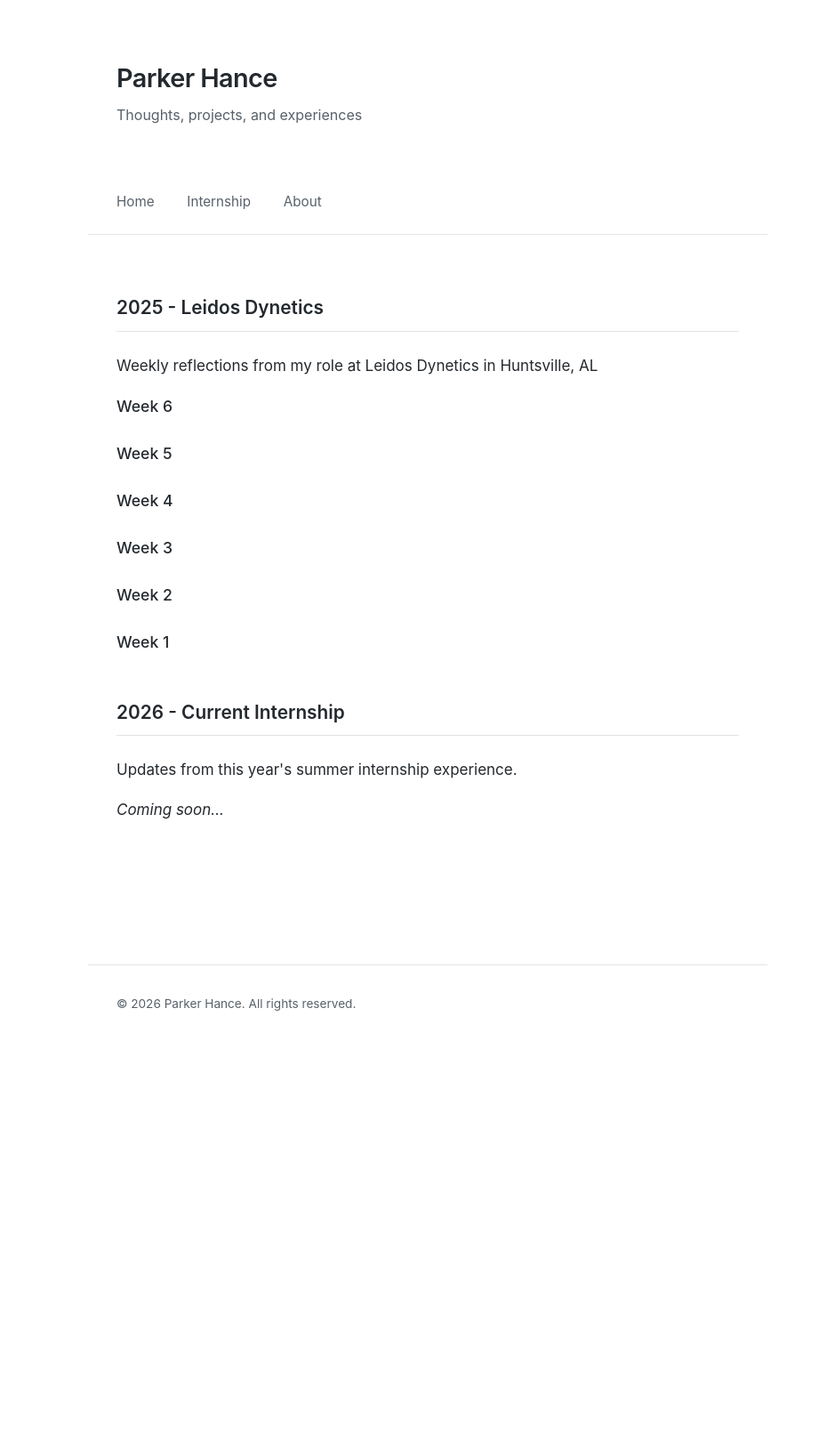
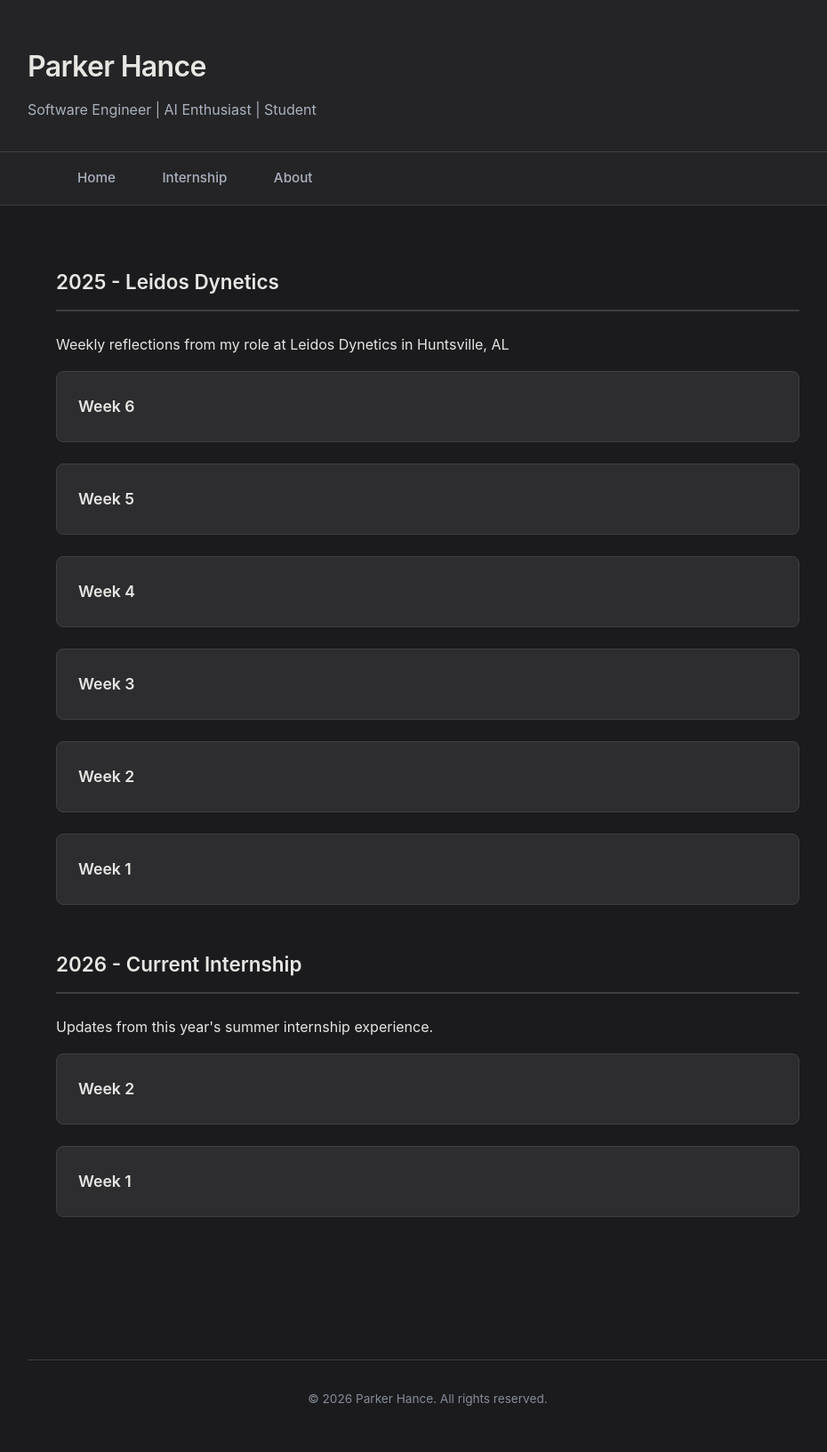
Before and after one commit to CocoFruit/blog, a Jekyll site: the page built from internship.md, in a window 1280 px wide. Shown: the whole page at 89% size, without its empty margins (159-1089 px from the left). Built offline with Jekyll 4.4.1, drawn with Linux system fonts in a browser that asks for light colours; before the commit the page ends 1188 px from its top, so only the background shows below that.

Commit message:
Dark theme with rich homepage - Chirpy inspired
- Implemented dark color scheme with VS Code-inspired colors
- Rich homepage with hero section, recent posts, internship updates, and photos
- Card-based layout with shadows and hover effects
- Better visual hierarchy and spacing
- Added sample internship weeks
- Updated site description

```diff
--- a/_config.yml
+++ b/_config.yml
@@ -1,6 +1,6 @@
 # Site settings
 title: Parker Hance
-description: Thoughts, projects, and experiences
+description: Software Engineer | AI Enthusiast | Student
 baseurl: "/blog" # GitHub Pages repository name
 url: "https://cocofruit.github.io" # Your GitHub Pages URL
 
--- a/_includes/header.html
+++ b/_includes/header.html
@@ -1,4 +1,6 @@
 <header>
-  <h1>{{ site.title }}</h1>
-  <p>{{ site.description }}</p>
+  <div class="container">
+    <h1>{{ site.title }}</h1>
+    <p>{{ site.description }}</p>
+  </div>
 </header>
--- a/_includes/nav.html
+++ b/_includes/nav.html
@@ -1,5 +1,7 @@
 <nav>
-  <a href="{{ '/' | relative_url }}">Home</a>
-  <a href="{{ '/internship' | relative_url }}">Internship</a>
-  <a href="{{ '/about' | relative_url }}">About</a>
+  <div class="container">
+    <a href="{{ '/' | relative_url }}">Home</a>
+    <a href="{{ '/internship' | relative_url }}">Internship</a>
+    <a href="{{ '/about' | relative_url }}">About</a>
+  </div>
 </nav>
--- a/assets/css/style.css
+++ b/assets/css/style.css
@@ -1,100 +1,238 @@
-/* Base styles */
+/* Dark Theme - Chirpy Inspired */
+:root {
+  --bg-color: #1b1b1e;
+  --bg-secondary: #242426;
+  --bg-tertiary: #2d2d30;
+  --text-primary: #e8e6e3;
+  --text-secondary: #abb2bf;
+  --text-muted: #868c98;
+  --accent-color: #77b7ff;
+  --accent-hover: #9ac9ff;
+  --border-color: #3e3e42;
+  --code-bg: #2d2d30;
+  --shadow: rgba(0, 0, 0, 0.3);
+}
+
+* {
+  box-sizing: border-box;
+}
+
 body {
   margin: 0;
   font-family: -apple-system, BlinkMacSystemFont, "Segoe UI", Helvetica, Arial, sans-serif;
-  background-color: #ffffff;
-  color: #24292e;
-  line-height: 1.65;
-  font-size: 17px;
+  background-color: var(--bg-color);
+  color: var(--text-primary);
+  line-height: 1.7;
+  font-size: 16px;
 }
 
+/* Header */
 header {
-  padding: 4rem 2rem 2rem;
-  max-width: 700px;
+  background: var(--bg-secondary);
+  padding: 3rem 2rem 2rem;
+  border-bottom: 1px solid var(--border-color);
+}
+
+header .container {
+  max-width: 900px;
   margin: 0 auto;
+  padding: 0;
 }
 
 header h1 {
-  font-size: 1.8rem;
-  margin: 0 0 0.25rem;
+  font-size: 2rem;
+  margin: 0 0 0.5rem;
   font-weight: 600;
-  color: #24292e;
+  color: var(--text-primary);
   letter-spacing: -0.02em;
 }
 
 header p {
   font-size: 1rem;
   margin: 0;
-  color: #586069;
+  color: var(--text-secondary);
   font-weight: 400;
 }
 
+/* Navigation */
 nav {
-  max-width: 700px;
-  margin: 2rem auto 0;
-  padding: 0 2rem 1rem;
-  border-bottom: 1px solid #e1e4e8;
+  background: var(--bg-secondary);
+  border-bottom: 1px solid var(--border-color);
+  padding: 0;
+}
+
+nav .container {
+  max-width: 900px;
+  margin: 0 auto;
+  padding: 0 2rem;
 }
 
 nav a {
   display: inline-block;
-  padding: 0.5rem 0;
-  margin-right: 2rem;
-  color: #586069;
+  padding: 1rem 1.5rem;
+  color: var(--text-secondary);
   text-decoration: none;
-  font-weight: 400;
+  font-weight: 500;
   font-size: 0.95rem;
-  transition: color 0.2s ease;
+  transition: all 0.2s ease;
+  border-bottom: 2px solid transparent;
 }
 
 nav a:hover {
-  color: #24292e;
+  color: var(--accent-color);
+  border-bottom-color: var(--accent-color);
 }
 
+/* Main Container */
 .container {
-  max-width: 700px;
+  max-width: 900px;
   margin: 0 auto;
   padding: 3rem 2rem;
 }
 
-article {
-  margin-bottom: 3.5rem;
-  padding-bottom: 2.5rem;
+/* Home Page Hero */
+.hero {
+  background: linear-gradient(135deg, var(--bg-secondary) 0%, var(--bg-tertiary) 100%);
+  padding: 3rem 2rem;
+  border-radius: 12px;
+  margin-bottom: 3rem;
+  border: 1px solid var(--border-color);
 }
 
-article:last-child {
+.hero h2 {
+  font-size: 1.8rem;
+  margin: 0 0 1rem;
+  color: var(--text-primary);
+}
+
+.hero p {
+  font-size: 1.1rem;
+  color: var(--text-secondary);
+  line-height: 1.6;
+  margin: 0;
+}
+
+/* Card Sections */
+.section-card {
+  background: var(--bg-secondary);
+  padding: 2rem;
+  border-radius: 12px;
+  margin-bottom: 2rem;
+  border: 1px solid var(--border-color);
+  box-shadow: 0 4px 12px var(--shadow);
+}
+
+.section-card h2 {
+  color: var(--text-primary);
+  font-size: 1.5rem;
+  margin: 0 0 1.5rem;
+  font-weight: 600;
+  border-bottom: 2px solid var(--border-color);
+  padding-bottom: 0.75rem;
+}
+
+/* Post List */
+.post-list {
+  list-style: none;
+  padding: 0;
+  margin: 0;
+}
+
+.post-list li {
+  margin-bottom: 1.5rem;
+  padding-bottom: 1.5rem;
+  border-bottom: 1px solid var(--border-color);
+}
+
+.post-list li:last-child {
   border-bottom: none;
+  margin-bottom: 0;
+  padding-bottom: 0;
+}
+
+.post-list h3 {
+  margin: 0 0 0.5rem;
+  font-size: 1.2rem;
+  font-weight: 600;
+}
+
+.post-list h3 a {
+  color: var(--text-primary);
+  text-decoration: none;
+  transition: color 0.2s ease;
+}
+
+.post-list h3 a:hover {
+  color: var(--accent-color);
+}
+
+.post-meta {
+  color: var(--text-muted);
+  font-size: 0.85rem;
+  margin-bottom: 0.5rem;
+  display: block;
+}
+
+.post-list p {
+  color: var(--text-secondary);
+  margin: 0;
+  line-height: 1.6;
+}
+
+/* Photo Grid */
+.photo-grid {
+  display: grid;
+  grid-template-columns: repeat(auto-fit, minmax(200px, 1fr));
+  gap: 1rem;
+  margin: 1.5rem 0 0;
+}
+
+.photo-grid img {
+  width: 100%;
+  height: 180px;
+  object-fit: cover;
+  border-radius: 8px;
+  border: 1px solid var(--border-color);
+  transition: transform 0.2s ease, box-shadow 0.2s ease;
+}
+
+.photo-grid img:hover {
+  transform: translateY(-4px);
+  box-shadow: 0 8px 16px var(--shadow);
+}
+
+/* Articles */
+article {
+  margin-bottom: 3rem;
 }
 
 article h1,
 article h2 {
-  color: #24292e;
-  font-size: 1.5rem;
-  margin: 0 0 0.75rem;
+  color: var(--text-primary);
+  font-size: 1.6rem;
+  margin: 2rem 0 1rem;
   font-weight: 600;
   line-height: 1.3;
-  letter-spacing: -0.02em;
 }
 
-article h2 a {
-  color: #24292e;
-  text-decoration: none;
-}
-
-article h2 a:hover {
-  color: #0366d6;
+article h3 {
+  color: var(--text-primary);
+  font-size: 1.3rem;
+  margin: 1.5rem 0 1rem;
+  font-weight: 600;
 }
 
 article p {
-  margin: 1.25rem 0;
-  color: #24292e;
+  margin: 1rem 0;
+  color: var(--text-secondary);
+  line-height: 1.7;
 }
 
 article ul,
 article ol {
-  margin: 1.25rem 0;
-  padding-left: 1.5rem;
-  color: #24292e;
+  margin: 1rem 0;
+  padding-left: 2rem;
+  color: var(--text-secondary);
 }
 
 article li {
@@ -102,99 +240,80 @@
 }
 
 article code {
-  background: #f6f8fa;
-  padding: 0.2em 0.4em;
-  border-radius: 3px;
+  background: var(--code-bg);
+  padding: 0.2em 0.5em;
+  border-radius: 4px;
   font-family: SFMono-Regular, Consolas, "Liberation Mono", Menlo, monospace;
   font-size: 0.9em;
-  color: #24292e;
+  color: #e06c75;
+  border: 1px solid var(--border-color);
 }
 
 article pre {
-  background: #f6f8fa;
-  padding: 1rem;
-  border-radius: 6px;
+  background: var(--code-bg);
+  padding: 1.5rem;
+  border-radius: 8px;
   overflow-x: auto;
-  line-height: 1.45;
+  line-height: 1.5;
+  border: 1px solid var(--border-color);
 }
 
 article pre code {
   background: none;
   padding: 0;
+  border: none;
+  color: var(--text-primary);
 }
 
 article blockquote {
-  border-left: 3px solid #e1e4e8;
+  border-left: 4px solid var(--accent-color);
   margin: 1.5rem 0;
-  padding-left: 1rem;
-  color: #586069;
-}
-
-.post-meta {
-  color: #586069;
-  font-size: 0.9rem;
-  margin-bottom: 1.5rem;
-}
-
-.photo-grid {
-  display: grid;
-  grid-template-columns: repeat(auto-fit, minmax(250px, 1fr));
-  gap: 1rem;
-  margin: 1.5rem 0;
-}
-
-.photo-grid img {
-  width: 100%;
-  height: auto;
-  border-radius: 8px;
-  box-shadow: 0 2px 8px rgba(0, 0, 0, 0.05);
-  object-fit: cover;
-}
-
-@media (max-width: 600px) {
-  .photo-grid {
-    grid-template-columns: 1fr;
-  }
-}
-
-footer {
-  max-width: 700px;
-  margin: 4rem auto 0;
-  padding: 2rem 2rem 3rem;
-  color: #586069;
-  font-size: 0.85rem;
-  border-top: 1px solid #e1e4e8;
+  padding-left: 1.5rem;
+  color: var(--text-secondary);
+  font-style: italic;
 }
 
 /* Links */
 a {
-  color: #0366d6;
+  color: var(--accent-color);
   text-decoration: none;
+  transition: color 0.2s ease;
 }
 
 a:hover {
-  text-decoration: underline;
+  color: var(--accent-hover);
 }
 
-/* Internship list styles */
+/* Internship list */
 .internship-list {
   list-style: none;
   padding: 0;
+  margin: 0;
 }
 
 .internship-list li {
   margin-bottom: 1.5rem;
+  padding: 1.5rem;
+  background: var(--bg-tertiary);
+  border-radius: 8px;
+  border: 1px solid var(--border-color);
+  transition: transform 0.2s ease, box-shadow 0.2s ease;
+}
+
+.internship-list li:hover {
+  transform: translateX(4px);
+  box-shadow: 0 4px 12px var(--shadow);
 }
 
 .internship-list a {
-  color: #24292e;
+  color: var(--text-primary);
   text-decoration: none;
-  font-weight: 500;
+  font-weight: 600;
   font-size: 1.1rem;
 }
 
 .internship-list a:hover {
-  color: #0366d6;
+  color: var(--accent-color);
 }
 
 .year-section {
@@ -202,35 +321,45 @@
 }
 
 .year-section h2 {
-  color: #24292e;
-  font-size: 1.3rem;
+  color: var(--text-primary);
+  font-size: 1.4rem;
   font-weight: 600;
   margin-bottom: 1.5rem;
-  padding-bottom: 0.5rem;
-  border-bottom: 1px solid #e1e4e8;
+  padding-bottom: 0.75rem;
+  border-bottom: 2px solid var(--border-color);
 }
 
-/* Home page post list */
-.post-list {
-  list-style: none;
-  padding: 0;
+/* Footer */
+footer {
+  max-width: 900px;
+  margin: 4rem auto 0;
+  padding: 2rem 2rem 3rem;
+  color: var(--text-muted);
+  font-size: 0.85rem;
+  border-top: 1px solid var(--border-color);
+  text-align: center;
 }
 
-.post-list li {
-  margin-bottom: 2rem;
-  padding-bottom: 2rem;
-  border-bottom: 1px solid #e1e4e8;
+/* Responsive */
+@media (max-width: 768px) {
+  header h1 {
+    font-size: 1.6rem;
   }
 
-.post-list li:last-child {
-  border-bottom: none;
+  .hero h2 {
+    font-size: 1.4rem;
   }
 
-.post-list h2 {
-  margin: 0 0 0.5rem;
-  font-size: 1.3rem;
+  .container {
+    padding: 2rem 1rem;
   }
 
-.post-list .post-meta {
-  margin-bottom: 0.75rem;
+  nav a {
+    padding: 0.75rem 1rem;
+    font-size: 0.9rem;
   }
+
+  .photo-grid {
+    grid-template-columns: repeat(2, 1fr);
+  }
+}
```
Also changed, not shown: TROUBLESHOOTING.md (added, +62 -0 lines), _internship_2026/week1.md (added, +21 -0 lines), _internship_2026/week2.md (added, +16 -0 lines), index.md (+39 -14 lines). Lines whose indentation alone changed are shown as unchanged.
